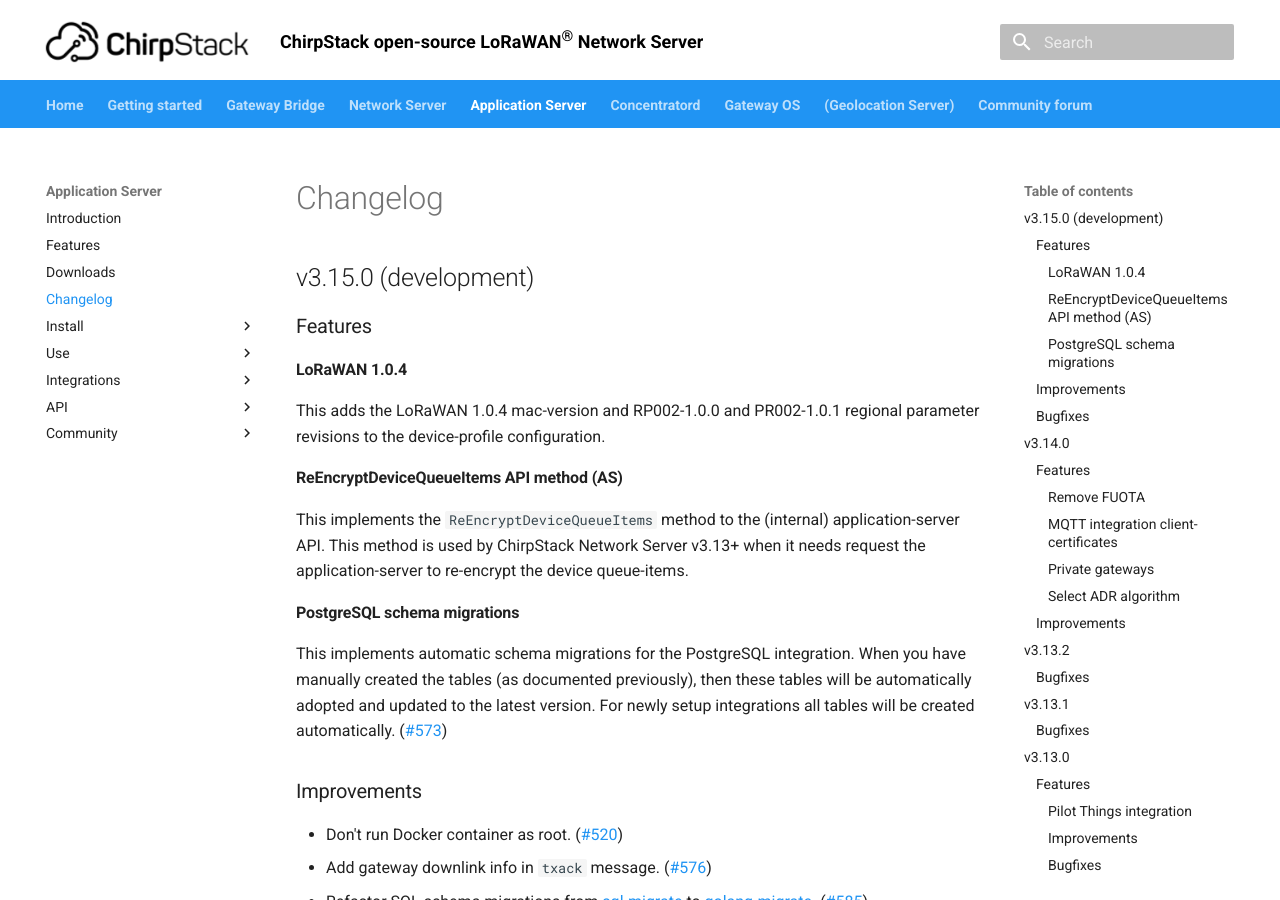
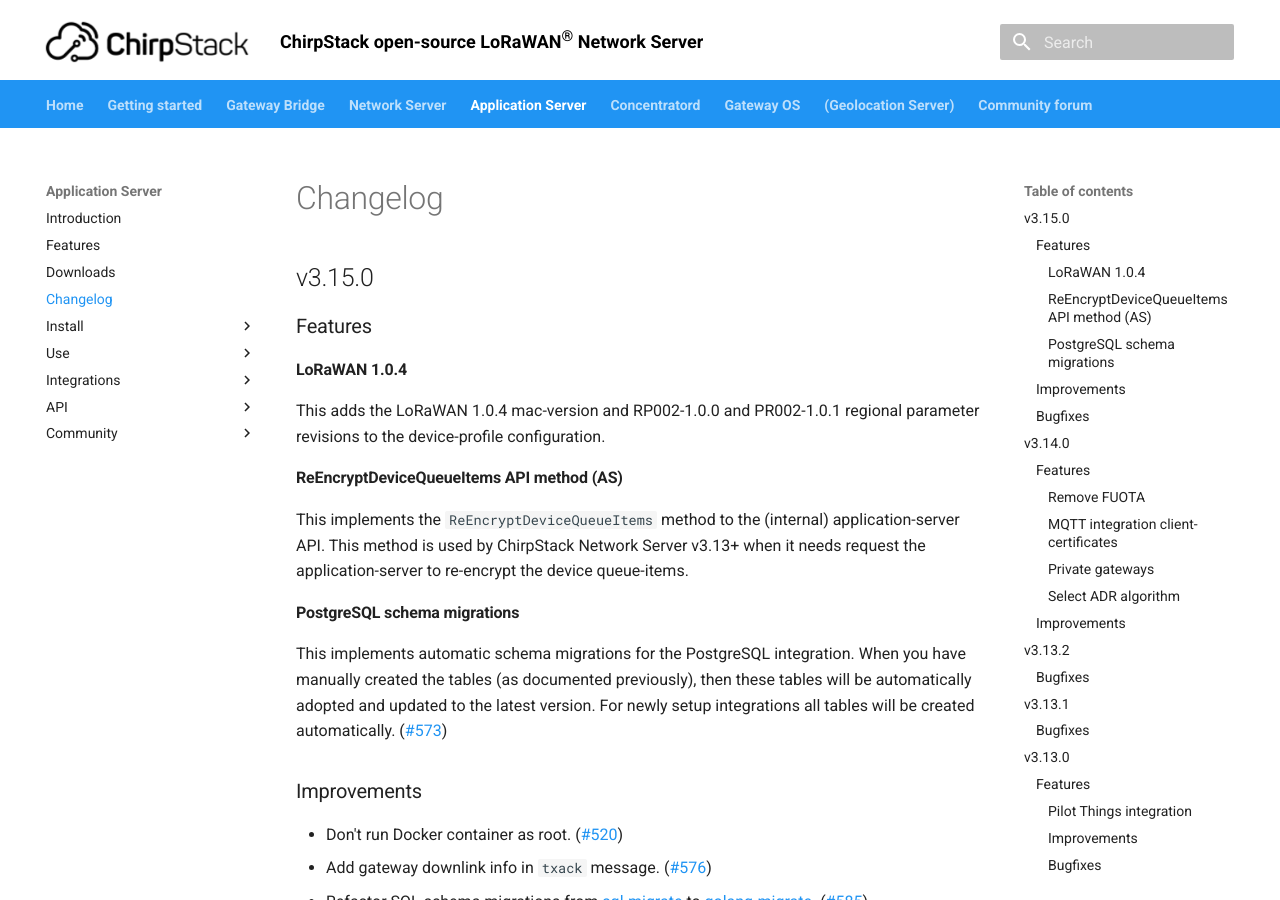
Before and after one commit to brocaar/chirpstack-docs, an MkDocs documentation site: the page built from docs/application-server/changelog.md, in a window 1280 px wide and 900 px high. Built offline with MkDocs 1.6.1 and Material for MkDocs 9.7.7, drawn with Linux system fonts in a browser that asks for light colours.

Commit message:
Update changelogs + versions.

```diff
--- a/docs/application-server/changelog.md
+++ b/docs/application-server/changelog.md
@@ -4,7 +4,7 @@
 
 # Changelog
 
-## v3.15.0 (development)
+## v3.15.0
 
 ### Features
 
--- a/docs/gateway-bridge/changelog.md
+++ b/docs/gateway-bridge/changelog.md
@@ -4,7 +4,7 @@
 
 # Changelog
 
-## v3.11.0 (development)
+## v3.11.0
 
 ### Features
 
--- a/docs/network-server/changelog.md
+++ b/docs/network-server/changelog.md
@@ -3,7 +3,7 @@
 ---
 # Changelog
 
-## v3.13.0 (development)
+## v3.13.0
 
 ### Features
 
--- a/mkdocs.yml
+++ b/mkdocs.yml
@@ -14,13 +14,13 @@
     - tabs
 extra:
   application_server:
-    version: 3.14.0
+    version: 3.15.0
   gateway_bridge:
-    version: 3.10.0
+    version: 3.11.0
   geolocation_server:
     version: 3.3.1
   network_server:
-    version: 3.12.3
+    version: 3.13.0
   gateway_os:
     version: 3.4.0
   concentratord:
```
Also changed, not shown: 1 other file.
